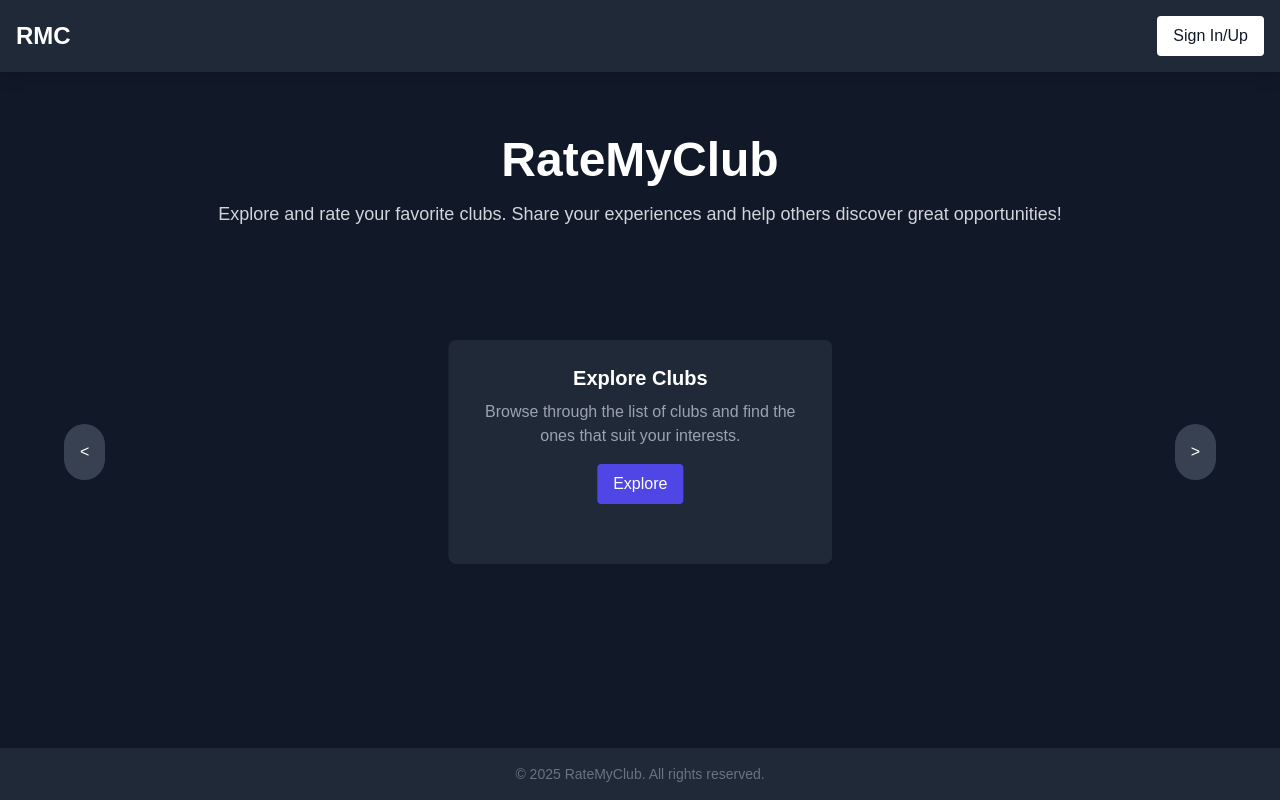
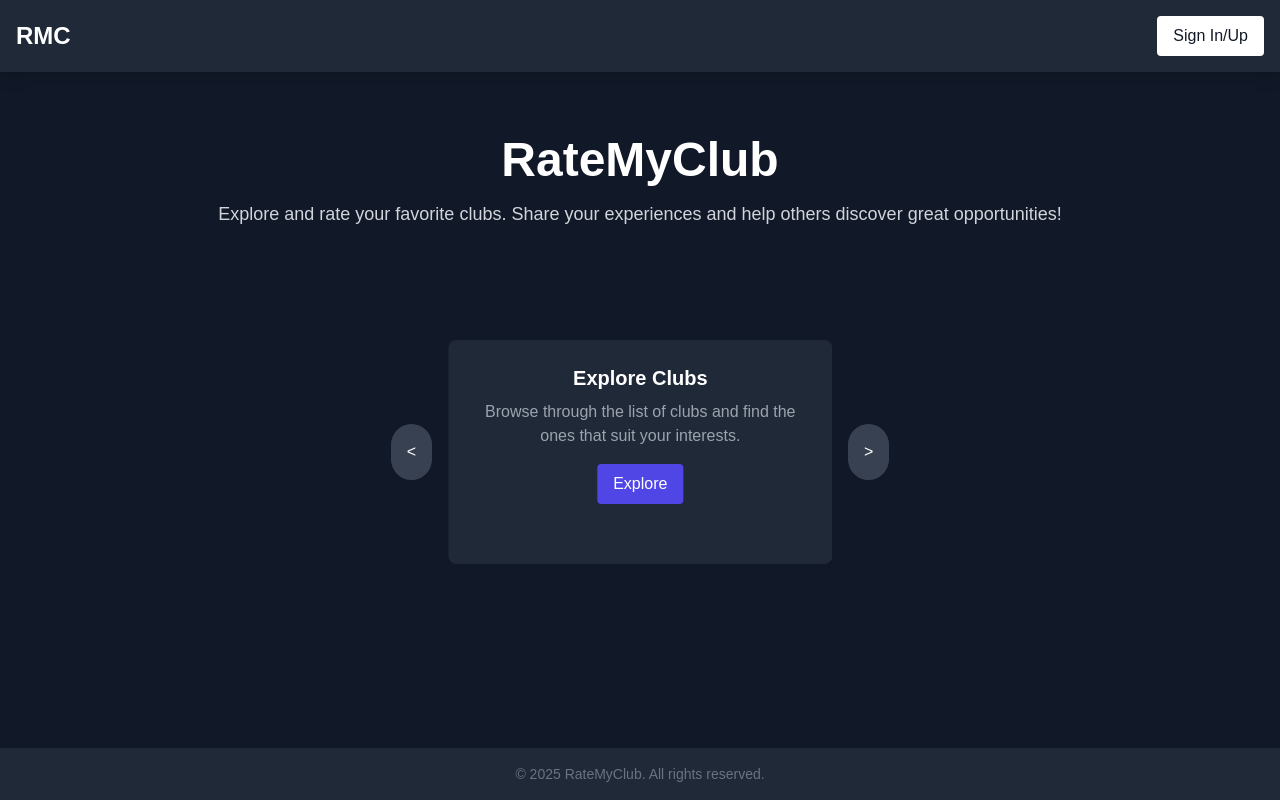
Before and after one commit to LoafBurger/RateMyClub, a Next.js app: page / in a window 1280 px wide. Built offline with nearby package versions, Linux system fonts and the light colour scheme; no server answers.

Commit message:
fixed the arrows next to the cards to be closer to the middle rather than close to the sides

```diff
--- a/src/app/page.jsx
+++ b/src/app/page.jsx
@@ -111,7 +111,7 @@
             {/* Left Arrow */}
             <button
               onClick={handlePreviousCard}
-              className="absolute left-4 md:left-12 bg-gray-700 text-white rounded-full p-4 hover:bg-gray-600 transition-all z-10"
+              className="mr-4 bg-gray-700 text-white rounded-full p-4 hover:bg-gray-600 transition-all z-10"
             >
               &lt;
             </button>
@@ -142,7 +142,7 @@
             {/* Right Arrow */}
             <button
               onClick={handleNextCard}
-              className="absolute right-4 md:right-12 bg-gray-700 text-white rounded-full p-4 hover:bg-gray-600 transition-all z-10"
+              className="ml-4 bg-gray-700 text-white rounded-full p-4 hover:bg-gray-600 transition-all z-10"
             >
               &gt;
             </button>
```
